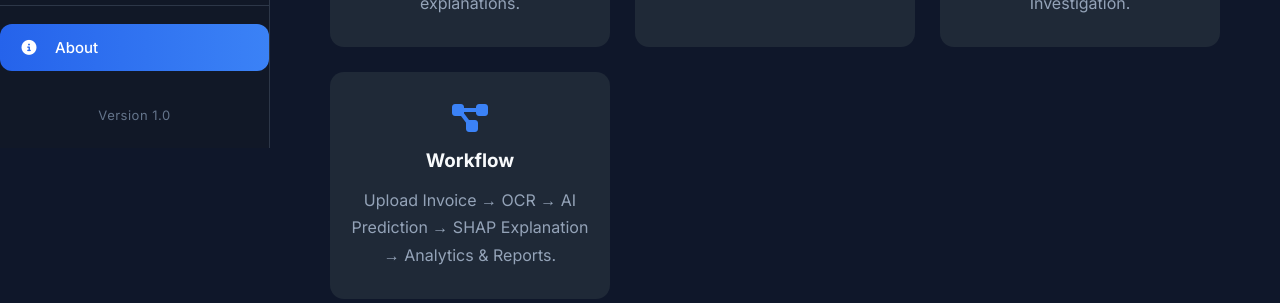
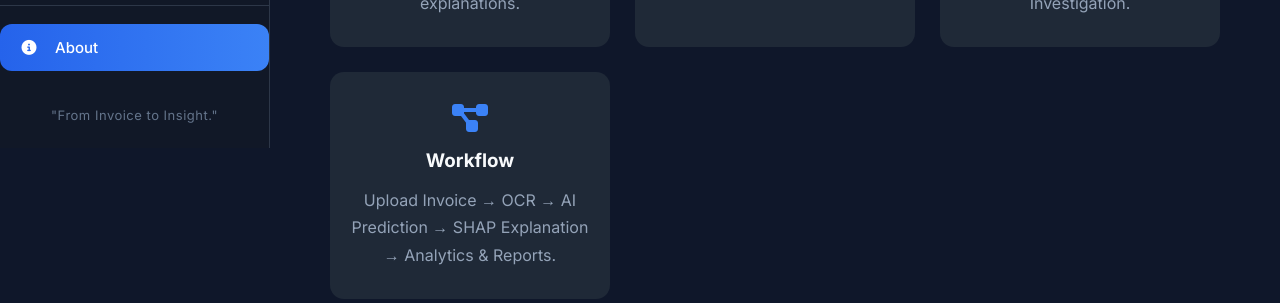
Before and after one commit to invoicefrauddetection-04/invoice_fraud_detetction_ML, a Flask app: page /about in a window 1280 px wide. Shown: the part 652-955 px from the top of the page. Run offline with Flask 3, Linux system fonts and the light colour scheme; some libraries are stand-ins or nearby versions.

Commit message:
Changed the footer part

```diff
--- a/templates/base.html
+++ b/templates/base.html
@@ -116,7 +116,7 @@
 
             <div class="version">
 
-                Version 1.0
+                "From Invoice to Insight."
 
             </div>
 
```
